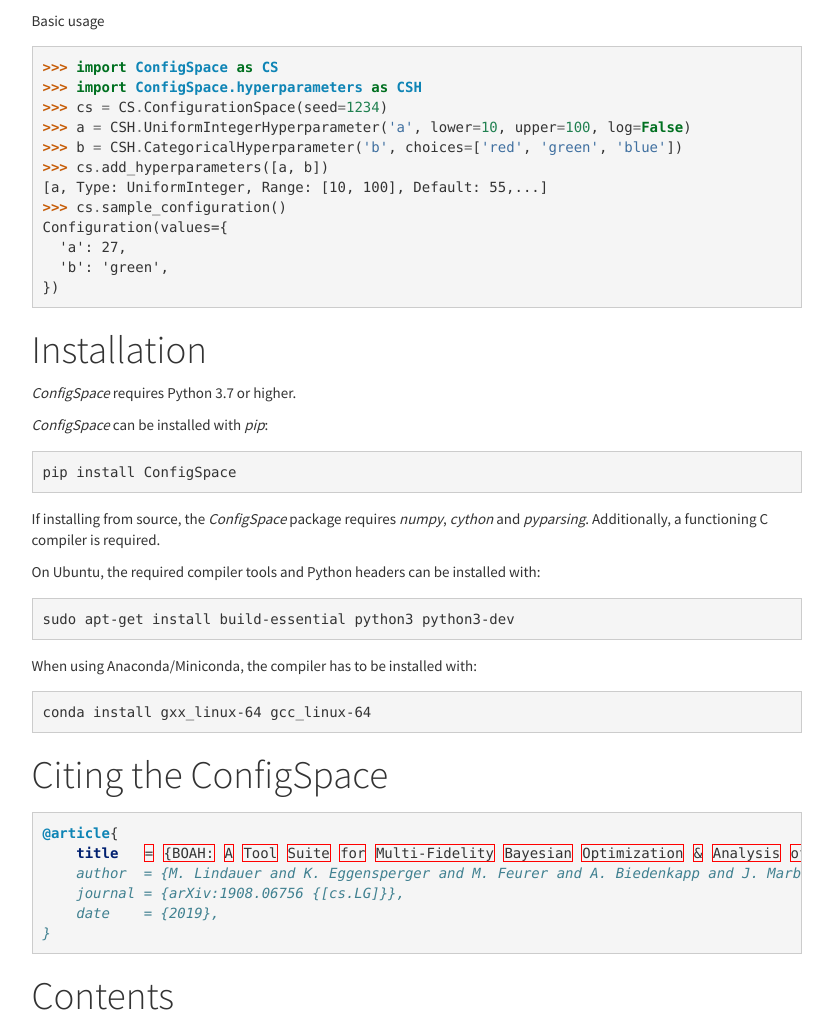
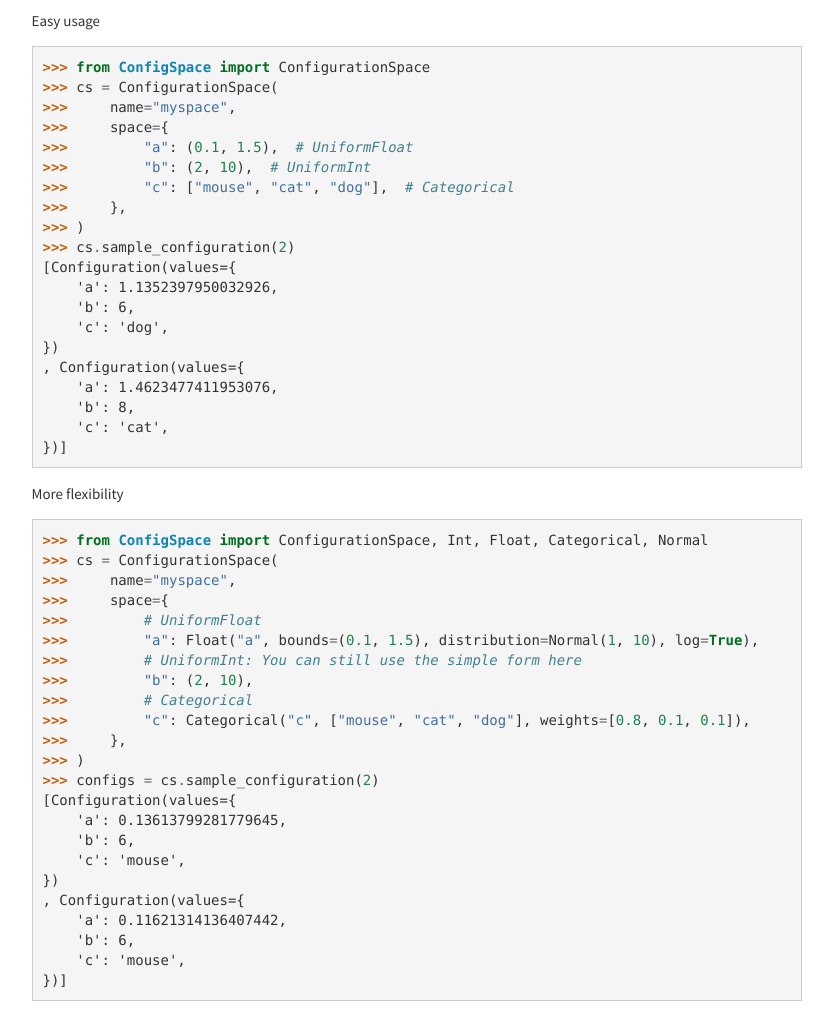
Before and after one commit to automl/ConfigSpace, a Sphinx documentation site: the page built from docs/source/index.rst, in a window 1280 px wide and 1400 px high. Shown: the part 381-1400 px from the top of the window, without its empty margins (331-1164 px from the left). Built offline with Sphinx 7.4.7, drawn with Linux system fonts in a browser that asks for light colours; the version number is read from the project's files by our own code.

Commit message:
Added examples to readme and docs

```diff
--- a/docs/source/index.rst
+++ b/docs/source/index.rst
@@ -32,7 +32,65 @@ explained how to serialize a
 .. _BOHB: https://github.com/automl/HpBandSter
 .. _auto-sklearn: https://github.com/automl/auto-sklearn
 
-Basic usage
+
+Easy usage
+
+.. doctest::
+
+    >>> from ConfigSpace import ConfigurationSpace
+    >>> cs = ConfigurationSpace(
+    >>>     name="myspace",
+    >>>     space={
+    >>>         "a": (0.1, 1.5),  # UniformFloat
+    >>>         "b": (2, 10),  # UniformInt
+    >>>         "c": ["mouse", "cat", "dog"],  # Categorical
+    >>>     },
+    >>> )
+    >>> cs.sample_configuration(2)
+    [Configuration(values={
+        'a': 1.1352397950032926,
+        'b': 6,
+        'c': 'dog',
+    })
+    , Configuration(values={
+        'a': 1.4623477411953076,
+        'b': 8,
+        'c': 'cat',
+    })]
+    <BLANKLINE>
+
+
+More flexibility
+
+.. doctest::
+
+    >>> from ConfigSpace import ConfigurationSpace, Int, Float, Categorical, Normal
+    >>> cs = ConfigurationSpace(
+    >>>     name="myspace",
+    >>>     space={
+    >>>         # UniformFloat
+    >>>         "a": Float("a", bounds=(0.1, 1.5), distribution=Normal(1, 10), log=True),
+    >>>         # UniformInt: You can still use the simple form here
+    >>>         "b": (2, 10),
+    >>>         # Categorical
+    >>>         "c": Categorical("c", ["mouse", "cat", "dog"], weights=[0.8, 0.1, 0.1]),
+    >>>     },
+    >>> )
+    >>> configs = cs.sample_configuration(2)
+    [Configuration(values={
+        'a': 0.13613799281779645,
+        'b': 6,
+        'c': 'mouse',
+    })
+    , Configuration(values={
+        'a': 0.11621314136407442,
+        'b': 6,
+        'c': 'mouse',
+    })]
+    <BLANKLINE>
+
+
+Maximum flexibility
 
 .. doctest::
 
```
Also changed, not shown: README.md (+19 -0 lines).
